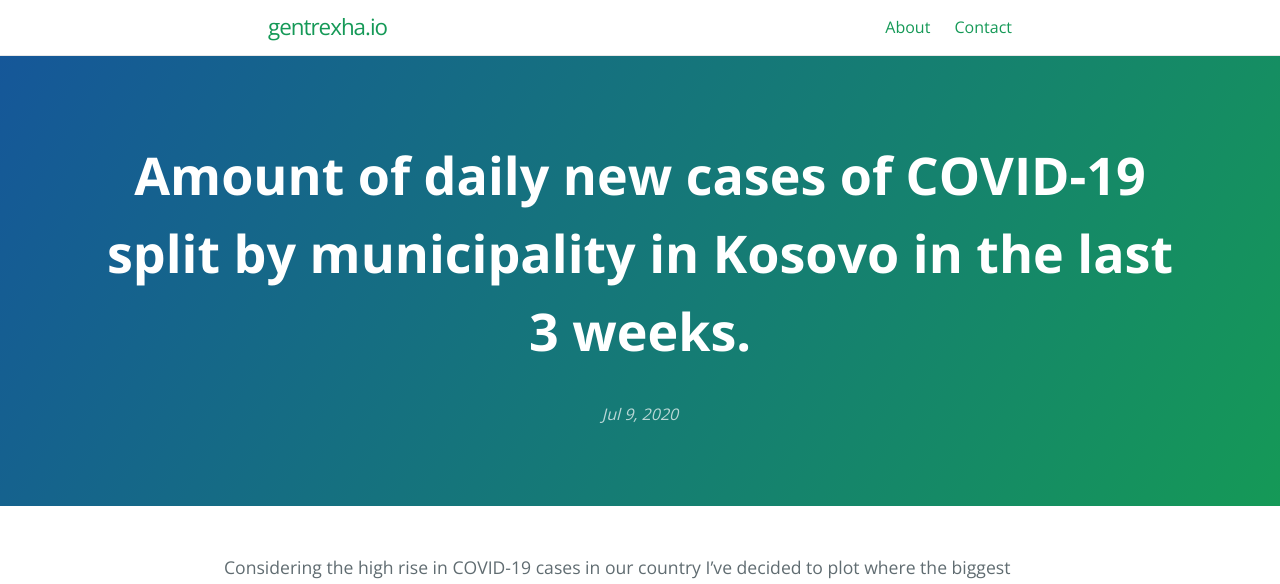
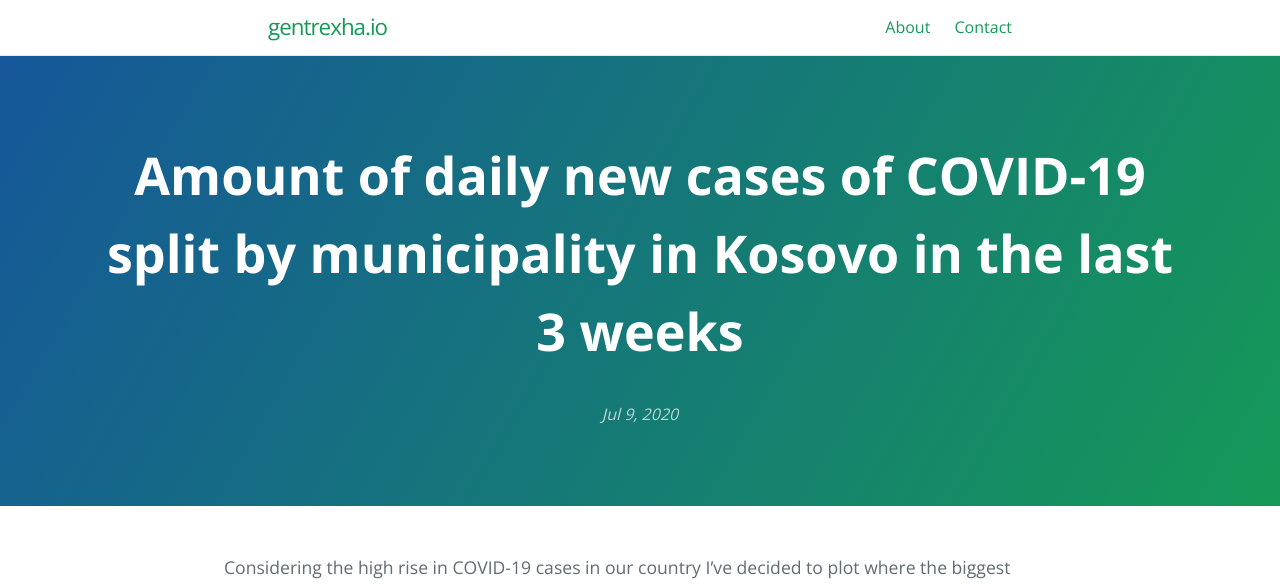
Before and after one commit to gentrexha/gentrexha.github.io, a Jekyll site: the page built from _posts/2020-07-09-kosovo-covid-animation.markdown, in a window 1280 px wide. Shown: the top 584 px of the page. Built offline with Jekyll 4.4.1, drawn with Linux system fonts in a browser that asks for light colours.

```diff
--- a/_posts/2020-07-09-kosovo-covid-animation.markdown
+++ b/_posts/2020-07-09-kosovo-covid-animation.markdown
@@ -1,6 +1,6 @@
 ---
 layout: post
-title:  "Amount of daily new cases of COVID-19 split by municipality in Kosovo in the last 3 weeks."
+title:  "Amount of daily new cases of COVID-19 split by municipality in Kosovo in the last 3 weeks"
 date:   2020-07-10 00:00:00 +0100
 categories: kosovo covid19data visualisation
 ---
```
Also changed, not shown: _posts/2020-08-29-albanian-news-articles.markdown (+18 -1 lines).
